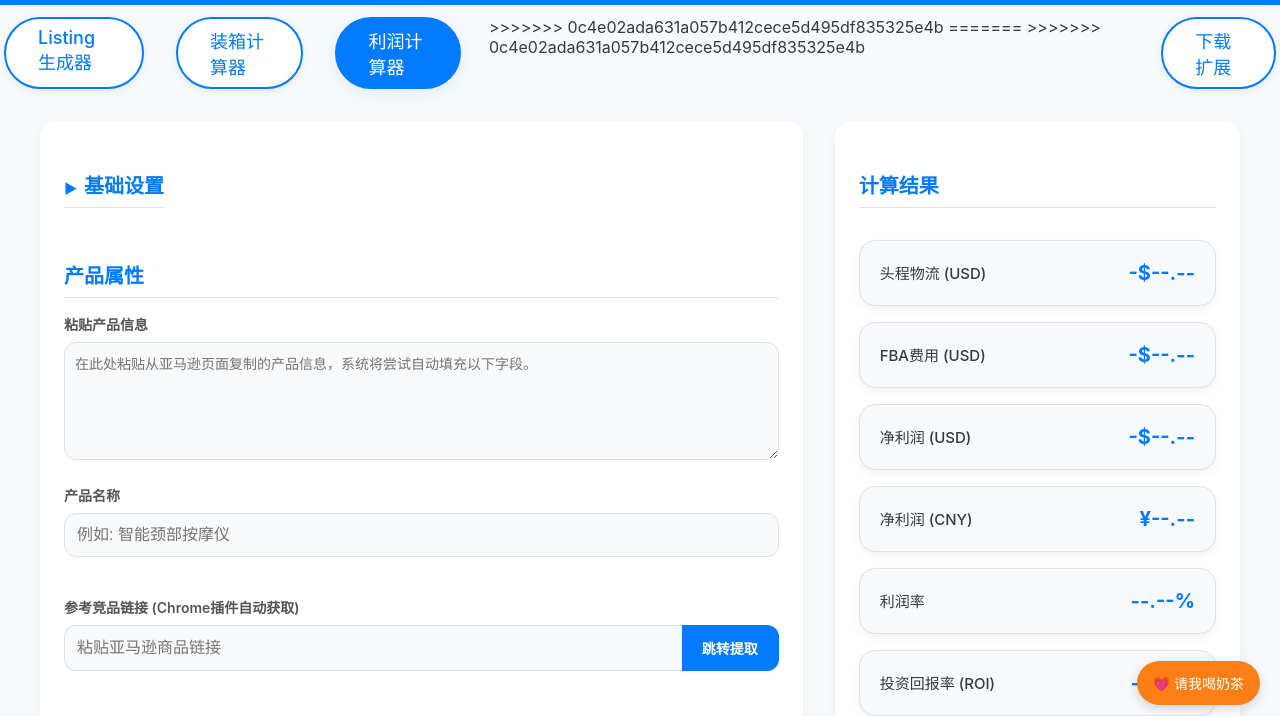
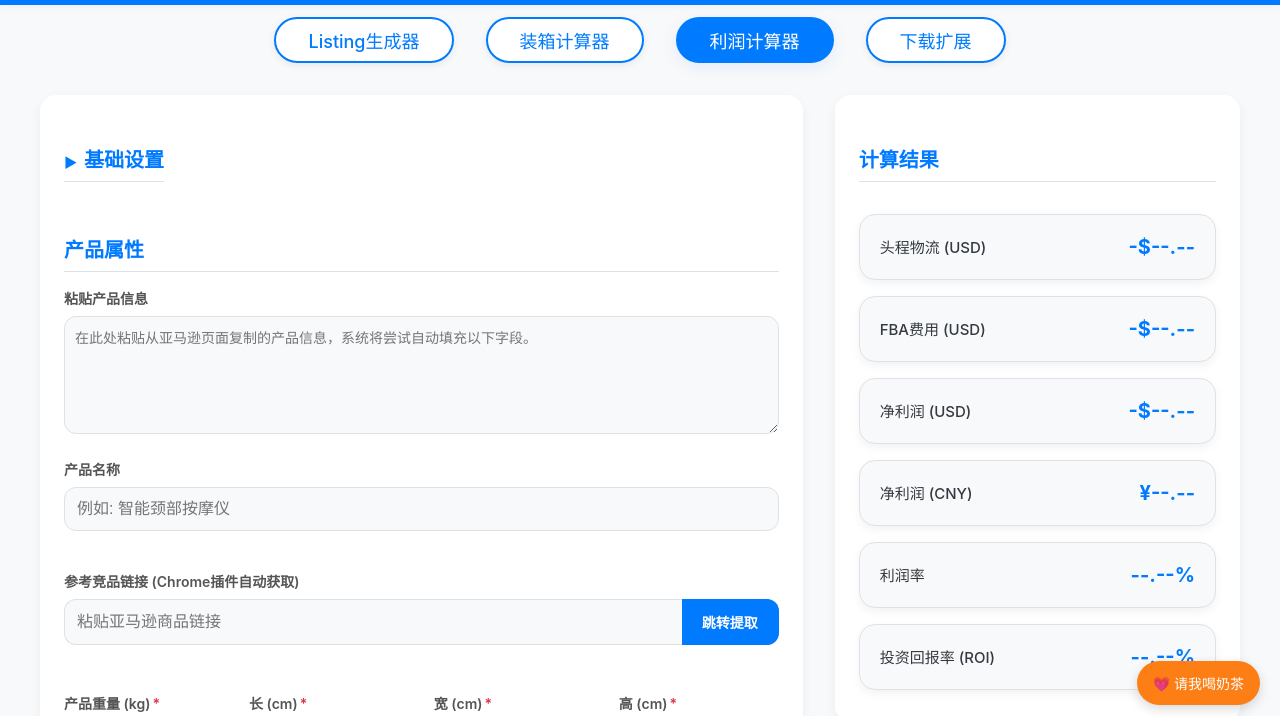
Before and after one commit to keychan2/amzailisting, a browser extension: page amazon_profit_calculator.html in a window 1280 px wide. Shown: the part 75-791 px from the top of the page. Drawn offline with Linux system fonts and the light colour scheme.

Commit message:
Update amazon_profit_calculator.html

```diff
--- a/amazon_profit_calculator.html
+++ b/amazon_profit_calculator.html
@@ -746,9 +746,6 @@
         <a href="index.html" class="nav-btn">Listing生成器</a>
         <a href="zhuangxiang.html" class="nav-btn">装箱计算器</a>
         <a href="amazon_profit_calculator.html" class="nav-btn active">利润计算器</a>
->>>>>>> 0c4e02ada631a057b412cece5d495df835325e4b
-=======
->>>>>>> 0c4e02ada631a057b412cece5d495df835325e4b
         <a href="extension-download.html" class="nav-btn">下载扩展</a>
     </nav>
     <main>
@@ -1542,4 +1539,5 @@
     </script>
 
 </body>
+
 </html>
```
